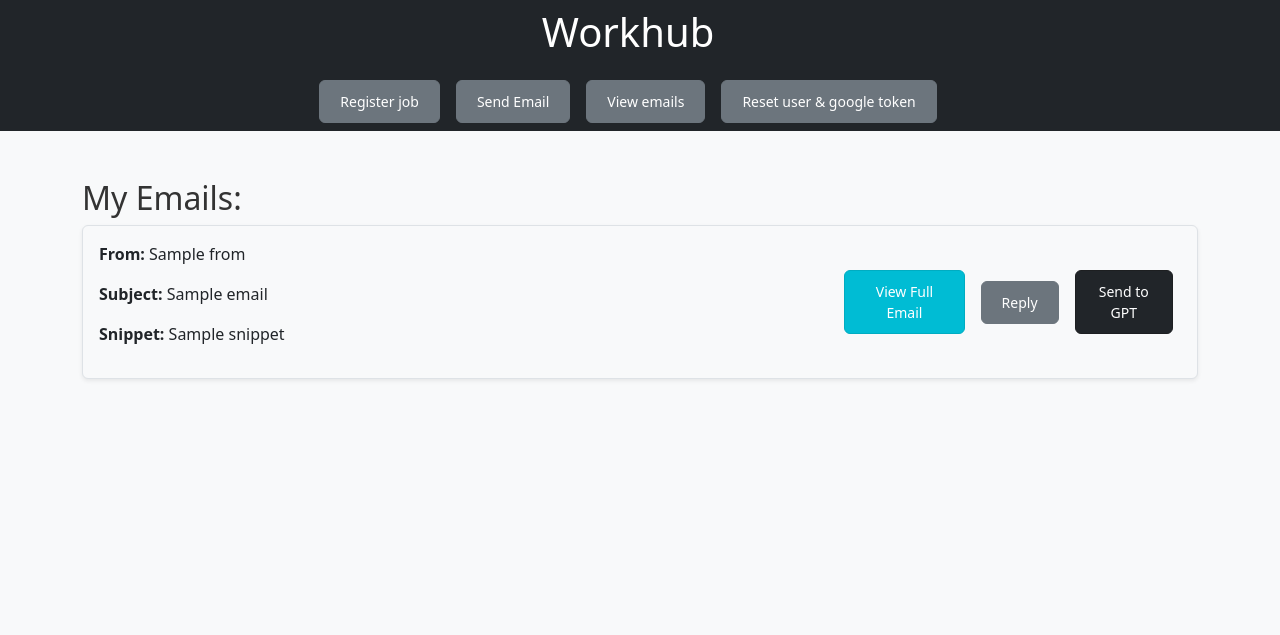
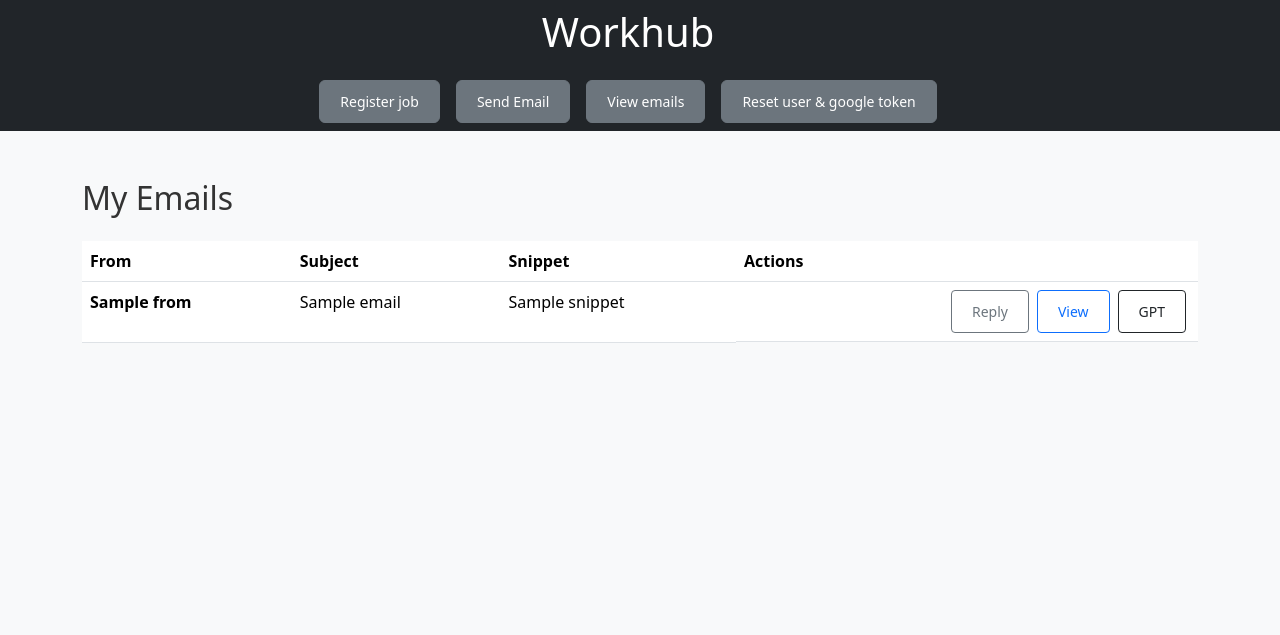
Before and after one commit to CharlieRosander/WorkHub, a Flask app: template templates/view_emails.html in a window 1280 px wide. Shown: the top 635 px of the page. Run offline with Flask 3, Linux system fonts and the light colour scheme; the template is opened without the code that fills it: most values are stand-ins (such as "Sample title", 1, 10 or a date in 2020); some libraries are stand-ins or nearby versions.

Commit message:
new view-emails style, bugged view-func tho

```diff
--- a/templates/view_emails.html
+++ b/templates/view_emails.html
@@ -1,77 +1,60 @@
 {% extends "layout.html" %}
 {% block content %}
 <title>View Emails</title>
+
 <div class="container mt-5">
-    <h2>My Emails:</h2>
-    <ul class="list-group">
-        {% for email in emails %}
-        <li class="list-group-item mb-3 p-3 shadow-sm border rounded">
-            <div class="row">
-                <div class="col-md-8">
-                    <p><strong>From:</strong> {{ email.from }}</p>
-                    <p><strong>Subject:</strong> {{ email.subject }}</p>
-                    <!-- Show snippet only when the full email is hidden -->
-                    <p id="snippet-{{ email.id }}"><strong>Snippet:</strong> {{ email.snippet }}</p>
-                </div>
-                <div class="col-md-4 d-flex justify-content-end align-items-center">
-                    <button class="btn btn-info mx-2" onclick="toggleEmail('{{ email.id }}')">View Full Email</button>
+    <h2 class="mb-4">My Emails</h2>
+    <table class="table table-hover">
+        <thead>
+            <tr>
+                <th scope="col">From</th>
+                <th scope="col">Subject</th>
+                <th scope="col">Snippet</th>
+                <th scope="col">Actions</th>
+            </tr>
+        </thead>
+        <tbody>
+            {% for email in emails %}
+            <tr>
+                <td><strong>{{ email.from }}</strong></td>
+                <td>{{ email.subject }}</td>
+                <td>{{ email.snippet }}</td>
+                <td class="d-flex justify-content-end">
                     <a href="{{ url_for('send_email', email_id=email.id, subject='RE: ' ~ email.subject) }}"
-                        class="btn btn-secondary mx-2">Reply</a>
-                    <form action="{{ url_for('process_email_for_gpt', email_id=email.id) }}" method="post" class="mx-2">
-                        <button class="btn btn-dark" type="submit">Send to GPT</button>
+                        class="btn btn-outline-secondary btn-sm mx-1">Reply</a>
+                    <button class="btn btn-outline-primary btn-sm mx-1"
+                        onclick="toggleEmail('{{ email.id }}')">View</button>
+                    <form action="{{ url_for('process_email_for_gpt', email_id=email.id) }}" method="post" class="mx-1">
+                        <button class="btn btn-outline-dark btn-sm" type="submit">GPT</button>
                     </form>
-                </div>
-            </div>
-
+                </td>
+            </tr>
             <!-- Full email body hidden by default -->
-            <div id="email-{{ email.id }}" class="email-body mt-3 p-3"
-                style="display:none; border: 1px solid #ccc; border-radius: 5px;">
-                <!-- Full email content styled similarly to a typical email -->
-                <textarea class="form-control" style="white-space: pre-wrap;">
-                    {{ email.body }}
-                 </textarea>
-
-                <!-- Close button aligned to the right -->
-                <div class="d-flex justify-content-end">
-                    <button class="btn btn-secondary mt-3" onclick="toggleEmail('{{ email.id }}')">Close Email</button>
-                </div>
-            </div>
-        </li>
-        {% else %}
-        <li class="list-group-item">No emails to display.</li>
-        {% endfor %}
-    </ul>
+            <tr id="email-{{ email.id }}" style="display:none;">
+                <td colspan="4">
+                    <div class="p-3" style="border: 1px solid #ccc; border-radius: 5px; background-color: #f9f9f9;">
+                        <div style="white-space: pre-wrap;">{{ email.body }}</div>
+                        <div class="d-flex justify-content-end">
+                            <button class="btn btn-secondary mt-3"
+                                onclick="toggleEmail('{{ email.id }}')">Close</button>
+                        </div>
+                    </div>
+                </td>
+            </tr>
+            {% else %}
+            <tr>
+                <td colspan="4">No emails to display.</td>
+            </tr>
+            {% endfor %}
+        </tbody>
+    </table>
 </div>
-
 
 <script>
     function toggleEmail(emailId) {
-        var emailBody = document.getElementById("email-" + emailId);
-        if (emailBody.style.display === "none") {
-            emailBody.style.display = "block";
-            loadFullEmail(emailId);
-        } else {
-            emailBody.style.display = "none";
-        }
-    }
-
-    function loadFullEmail(emailId) {
-        fetch(`/email_body/${emailId}`)
-            .then(response => response.text())
-            .then(data => {
-                document.getElementById("email-" + emailId).innerHTML = data +
-                    '<button class="btn btn-secondary mt-3" onclick="toggleEmail(\'' + emailId + '\')">Close Email</button>';
-            })
-            .catch(error => {
-                document.getElementById("email-" + emailId).innerHTML = "<p>Error loading email content.</p>";
-            });
-    }
-
-</script>
-<script>
-    function fillReply(subject) {
-        // Navigate to the 'send_email' route and populate the subject field with 'RE:'
-        window.location.href = "/send_email?subject=" + encodeURIComponent("RE: " + subject);
+        var emailRow = document.getElementById("email-" + emailId);
+        emailRow.style.display = (emailRow.style.display === "none") ? "table-row" : "none";
     }
 </script>
+
 {% endblock content %}
```
